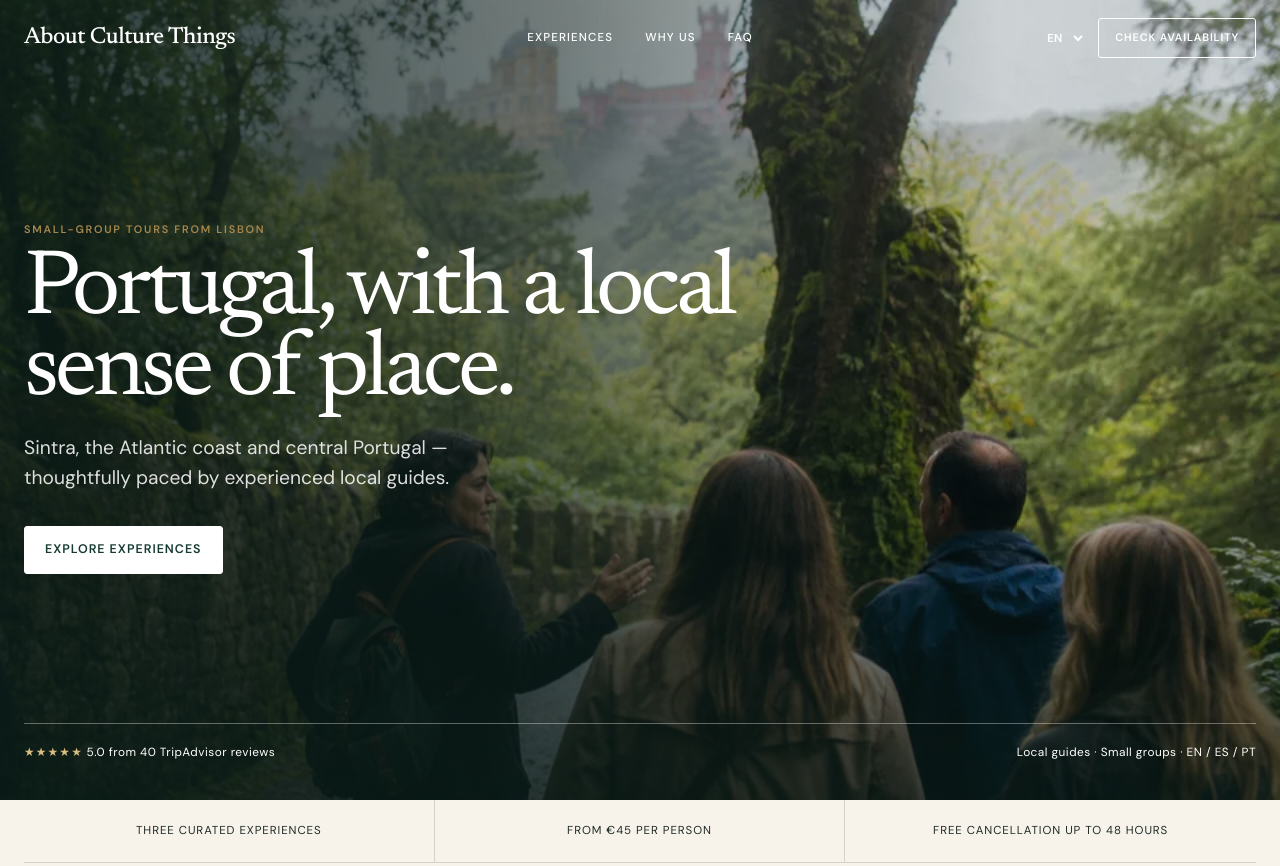
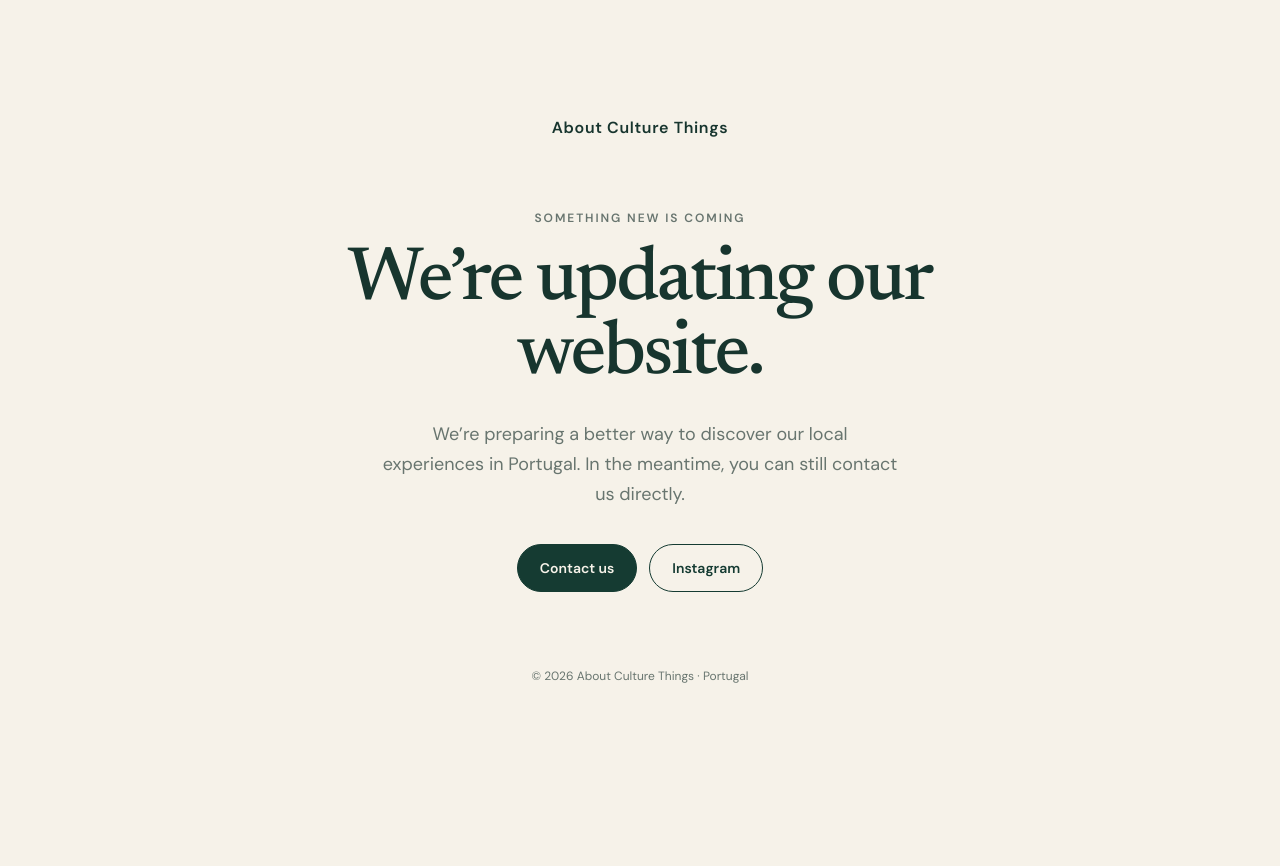
Before and after one commit to fernando414141/about-culture-things, a website: page index.html in a window 1280 px wide. Shown: the top 866 px of the page. After the commit the page ends 800 px from the top, so only its background shows below. Drawn offline with Linux system fonts and the light colour scheme; no server answers.

Commit message:
Temporarily show website under construction page

```diff
--- a/index.html
+++ b/index.html
@@ -1,31 +1,141 @@
 <!doctype html>
-<html lang="en-GB">
+<html lang="en">
 <head>
-  <meta charset="utf-8"><meta name="viewport" content="width=device-width,initial-scale=1,viewport-fit=cover">
-  <title>Small-Group Portugal Tours from Lisbon | About Culture Things</title>
-  <meta name="description" content="Premium small-group tours from Lisbon to Sintra, Cascais, Fátima, Nazaré and Óbidos, hosted by experienced local guides. Three curated experiences from €45.">
-  <meta name="robots" content="index,follow,max-image-preview:large"><meta name="theme-color" content="#153b32">
-  <link rel="canonical" href="https://aboutculturethings.com/">
-  <link rel="alternate" hreflang="en" href="https://aboutculturethings.com/?lang=en"><link rel="alternate" hreflang="pt-PT" href="https://aboutculturethings.com/?lang=pt"><link rel="alternate" hreflang="es" href="https://aboutculturethings.com/?lang=es"><link rel="alternate" hreflang="fr" href="https://aboutculturethings.com/?lang=fr"><link rel="alternate" hreflang="de" href="https://aboutculturethings.com/?lang=de"><link rel="alternate" hreflang="x-default" href="https://aboutculturethings.com/">
-  <meta property="og:type" content="website"><meta property="og:site_name" content="About Culture Things"><meta property="og:title" content="Small-Group Portugal Tours from Lisbon"><meta property="og:description" content="Three thoughtfully paced experiences hosted by experienced local guides."><meta property="og:url" content="https://aboutculturethings.com/"><meta property="og:image" content="https://aboutculturethings.com/site/images/tour-sintra-walk-960.webp">
-  <meta name="twitter:card" content="summary_large_image"><meta name="twitter:image" content="https://aboutculturethings.com/site/images/tour-sintra-walk-960.webp">
-  <link rel="icon" href="favicon.png"><link rel="apple-touch-icon" href="apple-touch-icon.png"><link rel="manifest" href="site.webmanifest">
-  <link rel="preconnect" href="https://fonts.googleapis.com"><link rel="preconnect" href="https://fonts.gstatic.com" crossorigin><link rel="preload" href="site/images/tour-sintra-walk-960.webp" as="image" type="image/webp" fetchpriority="high">
-  <link rel="stylesheet" href="https://fonts.googleapis.com/css2?family=DM+Sans:wght@400;500;600&amp;family=Newsreader:opsz,wght@6..72,400;6..72,500&amp;display=swap"><link rel="stylesheet" href="template/css/main.css?v=20260826-21">
+  <meta charset="utf-8">
+  <meta name="viewport" content="width=device-width, initial-scale=1, viewport-fit=cover">
+  <title>About Culture Things | Website Under Construction</title>
+  <meta name="description" content="About Culture Things is currently updating its website. We'll be back soon with curated local experiences in Portugal.">
+  <meta name="robots" content="noindex,follow">
+  <meta name="theme-color" content="#153b32">
+  <link rel="icon" href="favicon.png">
+  <link rel="apple-touch-icon" href="apple-touch-icon.png">
+  <link rel="preconnect" href="https://fonts.googleapis.com">
+  <link rel="preconnect" href="https://fonts.gstatic.com" crossorigin>
+  <link href="https://fonts.googleapis.com/css2?family=DM+Sans:wght@400;500;600&family=Newsreader:opsz,wght@6..72,500&display=swap" rel="stylesheet">
+  <style>
+    :root {
+      --green: #153b32;
+      --cream: #f6f2e9;
+      --text: #17352e;
+      --muted: #68756f;
+    }
+
+    * { box-sizing: border-box; }
+
+    html, body { margin: 0; min-height: 100%; }
+
+    body {
+      min-height: 100vh;
+      min-height: 100dvh;
+      display: grid;
+      place-items: center;
+      padding: 32px 20px;
+      background: var(--cream);
+      color: var(--text);
+      font-family: "DM Sans", system-ui, sans-serif;
+      text-align: center;
+    }
+
+    main {
+      width: min(680px, 100%);
+      display: flex;
+      flex-direction: column;
+      align-items: center;
+    }
+
+    .brand {
+      margin: 0 0 72px;
+      font-size: 16px;
+      font-weight: 600;
+      letter-spacing: .04em;
+    }
+
+    .eyebrow {
+      margin: 0 0 18px;
+      color: var(--muted);
+      font-size: 12px;
+      font-weight: 600;
+      letter-spacing: .16em;
+      text-transform: uppercase;
+    }
+
+    h1 {
+      margin: 0;
+      max-width: 650px;
+      font-family: "Newsreader", Georgia, serif;
+      font-size: clamp(46px, 8vw, 76px);
+      font-weight: 500;
+      line-height: .98;
+      letter-spacing: -.035em;
+    }
+
+    .copy {
+      max-width: 520px;
+      margin: 28px 0 34px;
+      color: var(--muted);
+      font-size: clamp(16px, 2vw, 18px);
+      line-height: 1.65;
+    }
+
+    .actions {
+      display: flex;
+      flex-wrap: wrap;
+      justify-content: center;
+      gap: 12px;
+    }
+
+    .button {
+      display: inline-flex;
+      align-items: center;
+      justify-content: center;
+      min-height: 48px;
+      padding: 0 22px;
+      border: 1px solid var(--green);
+      border-radius: 999px;
+      color: var(--cream);
+      background: var(--green);
+      font-size: 14px;
+      font-weight: 600;
+      text-decoration: none;
+      transition: transform .15s ease, opacity .15s ease;
+    }
+
+    .button.secondary {
+      color: var(--green);
+      background: transparent;
+    }
+
+    .button:hover { transform: translateY(-1px); opacity: .9; }
+
+    footer {
+      margin-top: 76px;
+      color: var(--muted);
+      font-size: 12px;
+    }
+
+    @media (max-width: 520px) {
+      body { padding: 24px 20px; }
+      .brand { margin-bottom: 54px; }
+      .actions { width: 100%; }
+      .button { width: 100%; }
+      footer { margin-top: 54px; }
+    }
+  </style>
 </head>
 <body>
-  <a class="skip-link" href="#main" data-t="skip">Skip to content</a>
-  <header class="site-header" id="site-header"><a class="wordmark" href="#top" aria-label="About Culture Things home">About Culture Things</a><nav class="desktop-nav" aria-label="Primary"><a href="#experiences" data-t="navExperiences">Experiences</a><a href="#why" data-t="navWhy">Why us</a><a href="#faq">FAQ</a></nav><div class="header-actions"><label class="sr-only" for="language" data-t="language">Language</label><select id="language" class="language-select" aria-label="Language"><option value="en">EN</option><option value="pt">PT</option><option value="es">ES</option><option value="fr">FR</option><option value="de">DE</option></select><button class="button button-small" data-open-booking data-t="checkAvailability">Check availability</button></div></header>
-  <section class="hero" id="top" aria-labelledby="hero-title"><picture><img src="site/images/tour-sintra-walk-960.webp" width="960" height="792" alt="Local guide leading a small group through Sintra's forest" fetchpriority="high"></picture><div class="hero-overlay"></div><div class="hero-content"><p class="eyebrow" data-t="heroKicker">Small-group tours from Lisbon</p><h1 id="hero-title" data-t="heroTitle">Portugal, with a local sense of place.</h1><p data-t="heroText">Sintra, the Atlantic coast and central Portugal — thoughtfully paced by experienced local guides.</p><a class="button button-light" href="#experiences" data-t="explore">Explore experiences</a></div><div class="hero-proof"><a href="https://www.tripadvisor.co.uk/Attraction_Review-g189158-d28016472-Reviews-About_Culture_Things-Lisbon_Lisbon_District_Central_Portugal.html" target="_blank" rel="noopener noreferrer"><span aria-hidden="true">★★★★★</span> <span data-t="tripadvisorProof">5.0 from 40 TripAdvisor reviews</span></a><span data-t="heroFact">Local guides · Small groups · EN / ES / PT</span></div></section>
-  <main id="main">
-    <section class="trust-strip" aria-label="Booking essentials"><p data-t="trustOne">Three curated experiences</p><p data-t="trustTwo">From €45 per person</p><p data-t="trustThree">Free cancellation up to 48 hours</p></section>
-    <section class="section experiences" id="experiences" aria-labelledby="experiences-title"><div class="section-intro"><p class="eyebrow" data-t="experiencesKicker">Choose your day</p><h2 id="experiences-title" data-t="experiencesTitle">Three ways to discover Portugal.</h2><p data-t="experiencesText">Clear itineraries, limited group sizes and no unnecessary stops.</p></div><div class="tour-grid" id="tour-grid"></div><p class="currency-note" data-t="currencyNote">Prices are charged in EUR. USD figures are approximate, using the ECB reference rate of 25 August 2026.</p></section>
-    <section class="section why" id="why" aria-labelledby="why-title"><div class="section-intro"><p class="eyebrow" data-t="whyKicker">The difference</p><h2 id="why-title" data-t="whyTitle">A better day is in the details.</h2></div><div class="principles" id="principles"></div></section>
-    <section class="section story" aria-labelledby="story-title"><figure><img src="site/images/guests-sintra-coast-720.webp" width="720" height="480" loading="lazy" decoding="async" alt="Guests with a local guide overlooking the Sintra coast"></figure><div><p class="eyebrow" data-t="storyKicker">Local by design</p><h2 id="story-title" data-t="storyTitle">Context changes what you see.</h2><p data-t="storyText">Our guides live here. They understand the roads, the palace rhythms and the stories behind the landscape—so the day feels personal, organised and never rushed.</p><p class="guide-language" data-t="guideLanguage">Tours are guided in English, Spanish or Portuguese.</p></div></section>
-    <section class="section reviews" id="reviews" aria-labelledby="reviews-title"><div class="reviews-heading"><div><p class="eyebrow" data-t="reviewsKicker">Guest notes</p><h2 id="reviews-title" data-t="reviewsTitle">What stays with them.</h2></div><p class="rating"><span aria-hidden="true">★★★★★</span><br><span data-t="tripadvisorProof">5.0 from 40 TripAdvisor reviews</span></p></div><div class="review-grid" id="review-grid"></div><a class="text-link" href="https://www.tripadvisor.co.uk/Attraction_Review-g189158-d28016472-Reviews-About_Culture_Things-Lisbon_Lisbon_District_Central_Portugal.html" target="_blank" rel="noopener noreferrer" data-t="readReviews">Read all reviews on TripAdvisor ↗</a></section>
-    <section class="section faq" id="faq" aria-labelledby="faq-title"><div class="section-intro"><p class="eyebrow">FAQ</p><h2 id="faq-title" data-t="faqTitle">Good to know before you book.</h2></div><div class="faq-list" id="faq-list"></div></section>
-    <section class="final-cta" aria-labelledby="final-title"><p class="eyebrow" data-t="finalKicker">Your Portugal day</p><h2 id="final-title" data-t="finalTitle">Choose the route. We’ll take care of the rhythm.</h2><p data-t="finalText">See available dates and the complete price before payment.</p><button class="button button-light" data-open-booking data-t="checkAvailability">Check availability</button></section>
+  <main>
+    <p class="brand">About Culture Things</p>
+
+    <p class="eyebrow">Something new is coming</p>
+    <h1>We’re updating our website.</h1>
+    <p class="copy">We’re preparing a better way to discover our local experiences in Portugal. In the meantime, you can still contact us directly.</p>
+
+    <div class="actions">
+      <a class="button" href="mailto:aboutculturethings@gmail.com">Contact us</a>
+      <a class="button secondary" href="https://www.instagram.com/aboutculturethings/" target="_blank" rel="noopener noreferrer">Instagram</a>
+    </div>
+
+    <footer>© 2026 About Culture Things · Portugal</footer>
   </main>
-  <footer class="site-footer"><div><a class="wordmark" href="#top">About Culture Things</a><p data-t="footerText">Local-led small-group experiences in Portugal.</p></div><nav aria-label="Contact"><a href="mailto:aboutculturethings@gmail.com">Email</a><a href="https://www.tripadvisor.co.uk/Attraction_Review-g189158-d28016472-Reviews-About_Culture_Things-Lisbon_Lisbon_District_Central_Portugal.html" target="_blank" rel="noopener noreferrer">TripAdvisor</a><a href="https://www.instagram.com/aboutculturethings/" target="_blank" rel="noopener noreferrer">Instagram</a></nav><div class="legal"><span>© <span id="year"></span> About Culture Things · Portugal</span><span><a href="/privacy">Privacy</a> · <a href="/terms">Terms</a> · <a href="/cancellation">Cancellation</a></span></div></footer>
-  <div id="booking-root"></div><script type="application/ld+json" id="structured-data"></script><script src="site/tours-config.js?v=20260825-20"></script><script src="site/content.js?v=20260826-21"></script><script src="template/js/renderer.js?v=20260825-20"></script><script src="template/js/i18n.js?v=20260825-20"></script><script src="template/js/schema.js?v=20260825-20"></script><script src="template/js/booking.js?v=20260825-20"></script>
-</body></html>
+</body>
+</html>
```
